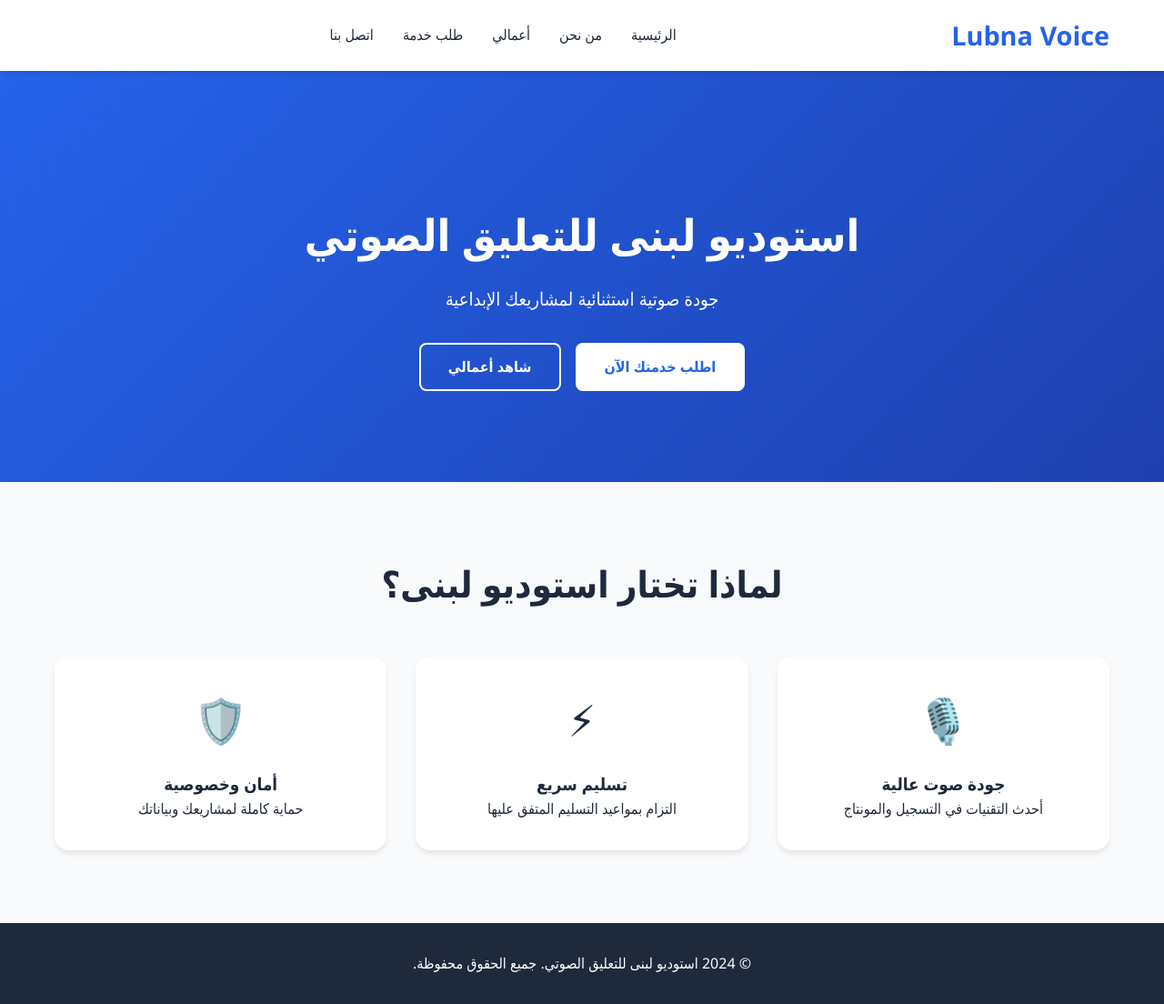
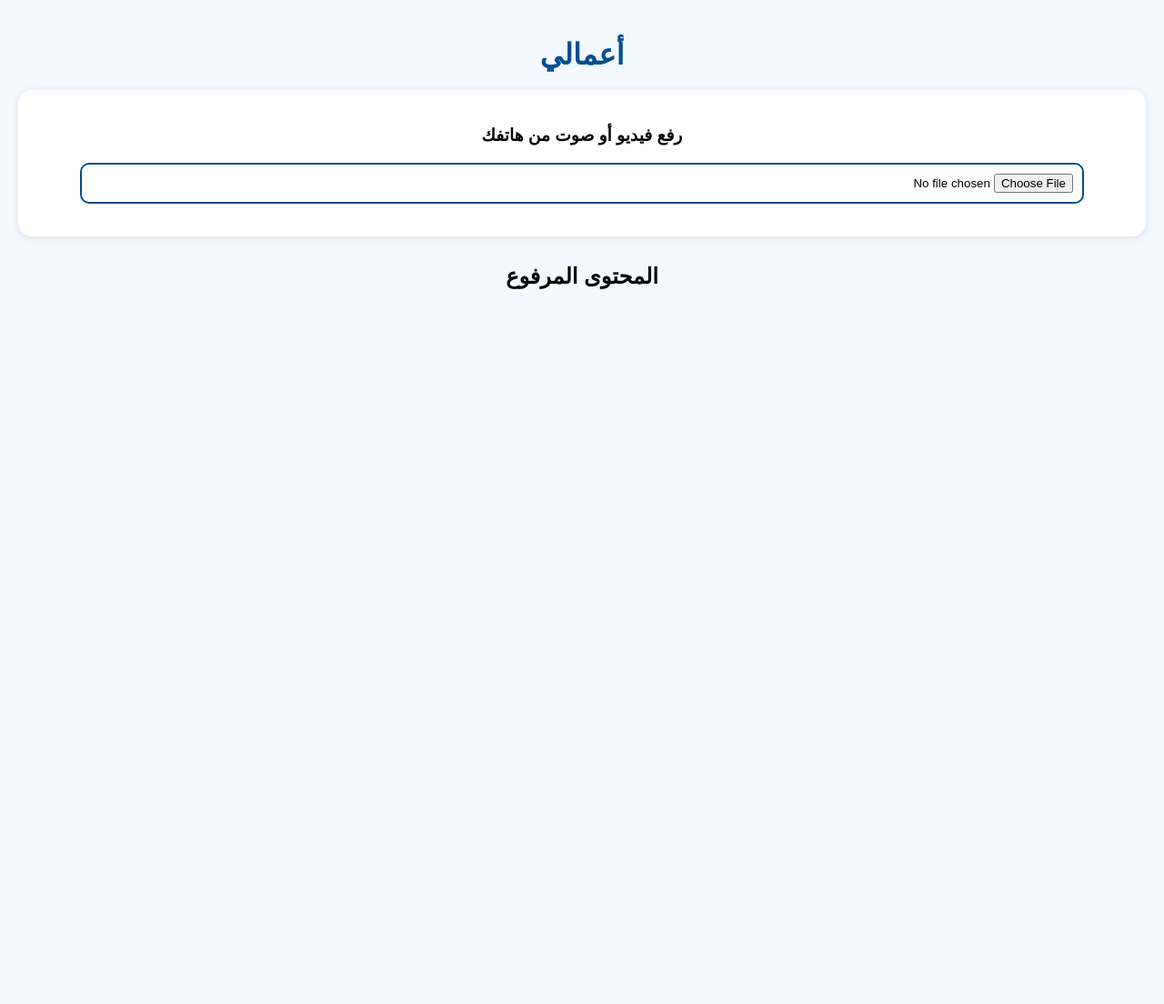
Before and after one commit to obitoatastki-ctrl/lubna_voice, a plain HTML site: page index.html in a window 1280 px wide. Shown: the whole page at 91% size. After the commit the page ends 800 px from the top, so only its background shows below. Drawn offline with Linux system fonts and the light colour scheme.

Commit message:
Update HTML file

```diff
--- a/index.html
+++ b/index.html
@@ -1,87 +1,127 @@
 <!DOCTYPE html>
-<html lang="ar" dir="rtl">
+<html lang="ar">
 <head>
-    <meta charset="UTF-8">
-    <meta name="viewport" content="width=device-width, initial-scale=1.0">
-    <meta name="description" content="استوديو لبنى للتعليق الصوتي - جودة واحترافية في الأداء الصوتي">
-    <title>استوديو لبنى للتعليق الصوتي</title>
-    <link rel="stylesheet" href="css/style.css">
-    <link rel="stylesheet" href="css/responsive.css">
+<meta charset="UTF-8">
+<meta name="viewport" content="width=device-width, initial-scale=1.0">
+<title>أعمالي</title>
+
+<style>
+    body {
+        font-family: Arial, sans-serif;
+        background: #f4f9ff;
+        margin: 0;
+        padding: 20px;
+        direction: rtl;
+        text-align: center;
+    }
+
+    h1 {
+        color: #004e92;
+        margin-bottom: 20px;
+    }
+
+    .upload-box {
+        background: white;
+        padding: 20px;
+        border-radius: 15px;
+        box-shadow: 0 2px 10px rgba(0,0,0,0.1);
+        margin-bottom: 30px;
+    }
+
+    input[type="file"] {
+        padding: 10px;
+        border-radius: 10px;
+        border: 2px solid #004e92;
+        width: 90%;
+    }
+
+    .gallery {
+        display: grid;
+        grid-template-columns: repeat(auto-fill, minmax(280px, 1fr));
+        gap: 20px;
+        margin-top: 30px;
+    }
+
+    video, audio {
+        width: 100%;
+        border-radius: 10px;
+        box-shadow: 0 2px 10px rgba(0,0,0,0.1);
+    }
+</style>
 </head>
+
 <body>
-    <!-- شريط التنقل -->
-    <nav class="navbar">
-        <div class="nav-container">
-            <div class="nav-logo">
-                <h2>Lubna Voice</h2>
-            </div>
-            <ul class="nav-menu">
-                <li class="nav-item">
-                    <a href="index.html" class="nav-link">الرئيسية</a>
-                </li>
-                <li class="nav-item">
-                    <a href="pages/about.html" class="nav-link">من نحن</a>
-                </li>
-                <li class="nav-item">
-                    <a href="pages/portfolio.html" class="nav-link">أعمالي</a>
-                </li>
-                <li class="nav-item">
-                    <a href="pages/services.html" class="nav-link">طلب خدمة</a>
-                </li>
-                <li class="nav-item">
-                    <a href="pages/contact.html" class="nav-link">اتصل بنا</a>
-                </li>
-            </ul>
-            <div class="hamburger">
-                <span class="bar"></span>
-                <span class="bar"></span>
-                <span class="bar"></span>
-            </div>
-        </div>
-    </nav>
 
-    <!-- قسم الهيرو -->
-    <section class="hero">
-        <div class="hero-content">
-            <h1 class="hero-title">استوديو لبنى للتعليق الصوتي</h1>
-            <p class="hero-subtitle">جودة صوتية استثنائية لمشاريعك الإبداعية</p>
-            <div class="hero-buttons">
-                <a href="pages/services.html" class="btn btn-primary">اطلب خدمتك الآن</a>
-                <a href="pages/portfolio.html" class="btn btn-secondary">شاهد أعمالي</a>
-            </div>
-        </div>
-    </section>
+<h1>أعمالي</h1>
 
-    <!-- قسم المميزات -->
-    <section class="features">
-        <div class="container">
-            <h2 class="section-title">لماذا تختار استوديو لبنى؟</h2>
-            <div class="features-grid">
-                <div class="feature-card">
-                    <div class="feature-icon">🎙️</div>
-                    <h3>جودة صوت عالية</h3>
-                    <p>أحدث التقنيات في التسجيل والمونتاج</p>
-                </div>
-                <div class="feature-card">
-                    <div class="feature-icon">⚡</div>
-                    <h3>تسليم سريع</h3>
-                    <p>التزام بمواعيد التسليم المتفق عليها</p>
-                </div>
-                <div class="feature-card">
-                    <div class="feature-icon">🛡️</div>
-                    <h3>أمان وخصوصية</h3>
-                    <p>حماية كاملة لمشاريعك وبياناتك</p>
-                </div>
-            </div>
-        </div>
-    </section>
+<div class="upload-box">
+    <h3>رفع فيديو أو صوت من هاتفك</h3>
+    <input type="file" id="fileInput" accept="video/*,audio/*">
+    <p id="status" style="color:#004e92; font-weight:bold;"></p>
+</div>
 
-    <footer class="footer">
-        <div class="container">
-            <p>&copy; 2024 استوديو لبنى للتعليق الصوتي. جميع الحقوق محفوظة.</p>
-        </div>
-    </footer>
+<h2>المحتوى المرفوع</h2>
+<div class="gallery" id="gallery"></div>
 
-    <script src="js/script.js"></script>
+<script>
+const cloudName = "dm84rwrrm";
+const uploadPreset = "lubna_video";
+
+// تحميل العنصر من localStorage عند فتح الصفحة
+window.onload = function() {
+    const savedItems = JSON.parse(localStorage.getItem("mediaGallery") || "[]");
+    savedItems.forEach(url => addToGallery(url));
+};
+
+document.getElementById("fileInput").addEventListener("change", async function () {
+    const file = this.files[0];
+    if (!file) return;
+
+    document.getElementById("status").innerText = "جارٍ الرفع... انتظر قليلاً";
+
+    const formData = new FormData();
+    formData.append("file", file);
+    formData.append("upload_preset", uploadPreset);
+
+    const response = await fetch(`https://api.cloudinary.com/v1_1/${cloudName}/upload`, {
+        method: "POST",
+        body: formData
+    });
+
+    const data = await response.json();
+
+    if (data.secure_url) {
+        document.getElementById("status").innerText = "تم الرفع بنجاح ✓";
+        saveToLocal(data.secure_url);
+        addToGallery(data.secure_url);
+    } else {
+        document.getElementById("status").innerText = "فشل الرفع!";
+    }
+});
+
+// حفظ الرابط في localStorage
+function saveToLocal(url) {
+    const items = JSON.parse(localStorage.getItem("mediaGallery") || "[]");
+    items.push(url);
+    localStorage.setItem("mediaGallery", JSON.stringify(items));
+}
+
+// إضافة فيديو أو صوت للواجهة
+function addToGallery(url) {
+    const gallery = document.getElementById("gallery");
+    const ext = url.split('.').pop().toLowerCase();
+
+    let element;
+
+    if (["mp3","wav","ogg","m4a","aac"].includes(ext)) {
+        element = `<audio controls src="${url}"></audio>`;
+    } else {
+        element = `<video controls src="${url}"></video>`;
+    }
+
+    gallery.innerHTML += element;
+}
+</script>
+
 </body>
 </html>
```
